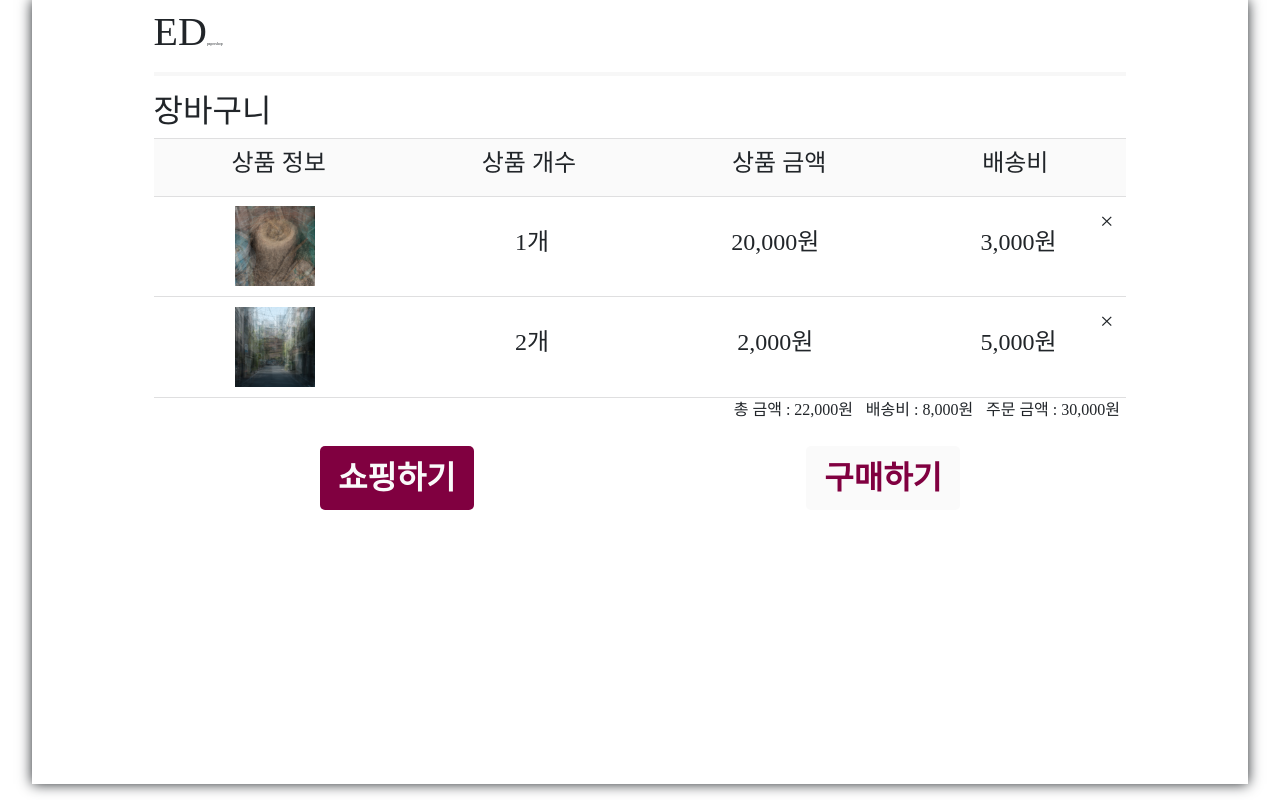
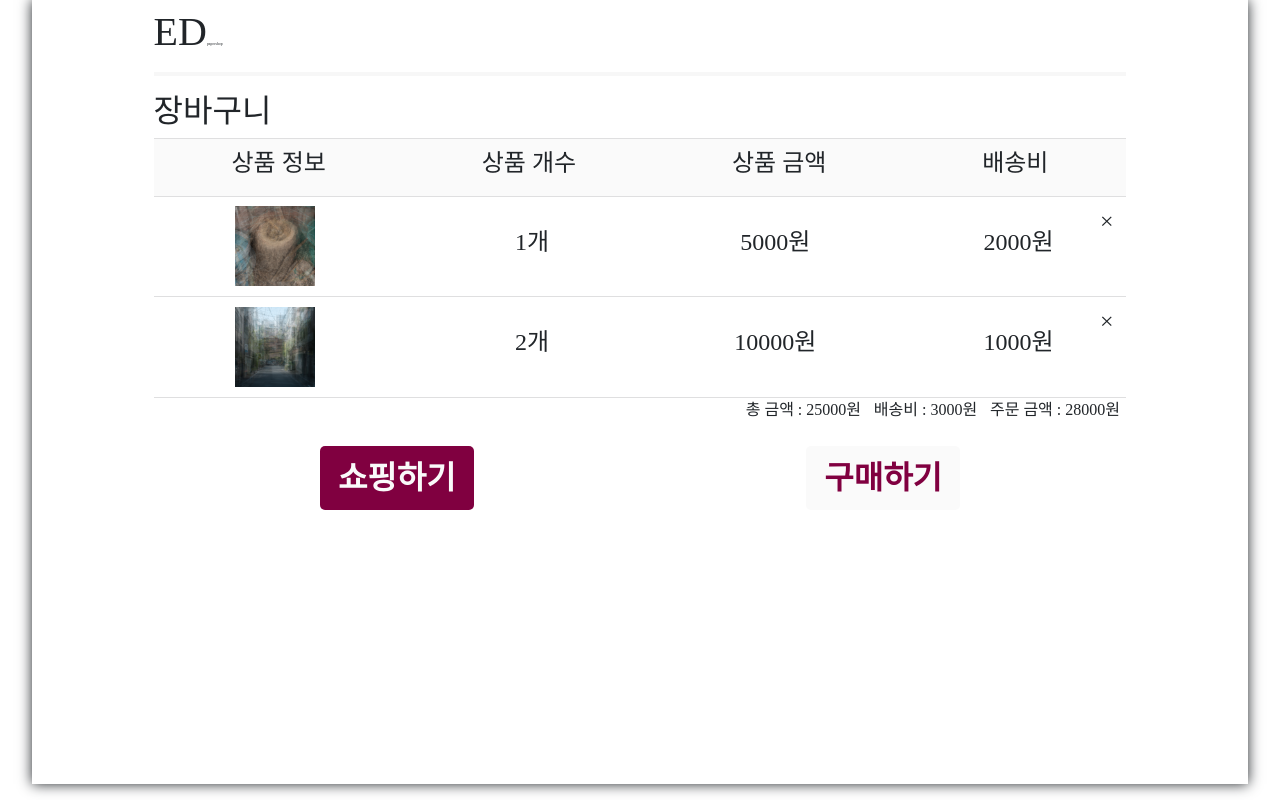
Before and after one commit to Moon-GD/oneshop-frontend, a React (Create React App) app in the folder frontend/: page /shopBasket in a window 1280 px wide. Built offline with nearby package versions, Linux system fonts and the light colour scheme.

Commit message:
add calculation function on shopBasket.page

```diff
--- a/frontend/src/pages/ShopBasket.js
+++ b/frontend/src/pages/ShopBasket.js
@@ -1,7 +1,39 @@
 import '../css/ShopBasket.css'
 import { useNavigate } from 'react-router-dom';
+import { useState, useEffect } from 'react';
 
 export default function ShopBasket () {
+  let [counts, setCounts] = useState([1, 2]);
+  let [prices, setPrices] = useState([5000, 10000]);
+  let [shippings, setShippings] = useState([2000, 1000])
+
+  let [sum, setSum] = useState(0);
+  let [itemsSum, setItemsSum] = useState(0);
+  let [shipSum, setShippingSum] = useState(0);
+
+  // Execute After Page Loaded
+  useEffect(() => {
+    console.log(shippings.length)
+    if(shippings.length === 0) {console.log('hi'); return ;}
+    let itemsPrices = 0;
+    let deliveryPrices = 0;
+
+    for (let i = 0; i < counts.length; i++) {
+      itemsPrices += counts[i] * prices[i];
+    }
+
+    // 배열 길이가 0일 때도 예외처리 해주기!!
+    // reduce 함수는 배열의 길이가 0이면 error
+    deliveryPrices += shippings.reduce(function add(deliveryPrices, curValue) {
+      return deliveryPrices + curValue;
+    });
+
+    // state 반영 (총 금액, 배송비, 주문 금액)
+    setItemsSum(itemsPrices);
+    setShippingSum(deliveryPrices);
+    setSum(itemsPrices + deliveryPrices);
+  }, [])
+
   let navigate = useNavigate();
 
   let goHome = () => {
@@ -10,6 +42,12 @@ export default function ShopBasket () {
 
   let goShop = () => {
     navigate("../shop");
+  }
+
+  // Close Button Function
+  let deleteRow = (event) => {
+    let parentDom = event.currentTarget.parentNode;
+    parentDom.remove();
   }
 
   return (
@@ -37,10 +75,17 @@ export default function ShopBasket () {
             class="basket-item-info"
             alt="상품 이미지"
           ></img>
-          <h4>1개</h4>
-          <h4 basket-item-price>20,000원</h4>
-          <h4>3,000원</h4>
-          <span class="close">&times;</span>
+          <h4>{counts[0]}개</h4>
+          <h4 basket-item-price>{prices[0]}원</h4>
+          <h4>{shippings[0]}원</h4>
+          <span
+            class="close"
+            onClick={(event) => {
+              deleteRow(event);
+            }}
+          >
+            &times;
+          </span>
         </div>
         <div class="basket-row">
           <img
@@ -48,15 +93,22 @@ export default function ShopBasket () {
             class="basket-item-info"
             alt="상품 이미지"
           ></img>
-          <h4>2개</h4>
-          <h4>2,000원</h4>
-          <h4>5,000원</h4>
-          <span class="close">&times;</span>
+          <h4>{counts[1]}개</h4>
+          <h4>{prices[1]}원</h4>
+          <h4>{shippings[1]}원</h4>
+          <span
+            class="close"
+            onClick={(event) => {
+              deleteRow(event);
+            }}
+          >
+            &times;
+          </span>
         </div>
         <div class="calc-row">
-          <span>총 금액 : 22,000원</span>
-          <span>배송비 : 8,000원</span>
-          <span>주문 금액 : 30,000원</span>
+          <span>총 금액 : {itemsSum}원</span>
+          <span>배송비 : {shipSum}원</span>
+          <span>주문 금액 : {sum}원</span>
         </div>
         <div class="button-row">
           <button
```
